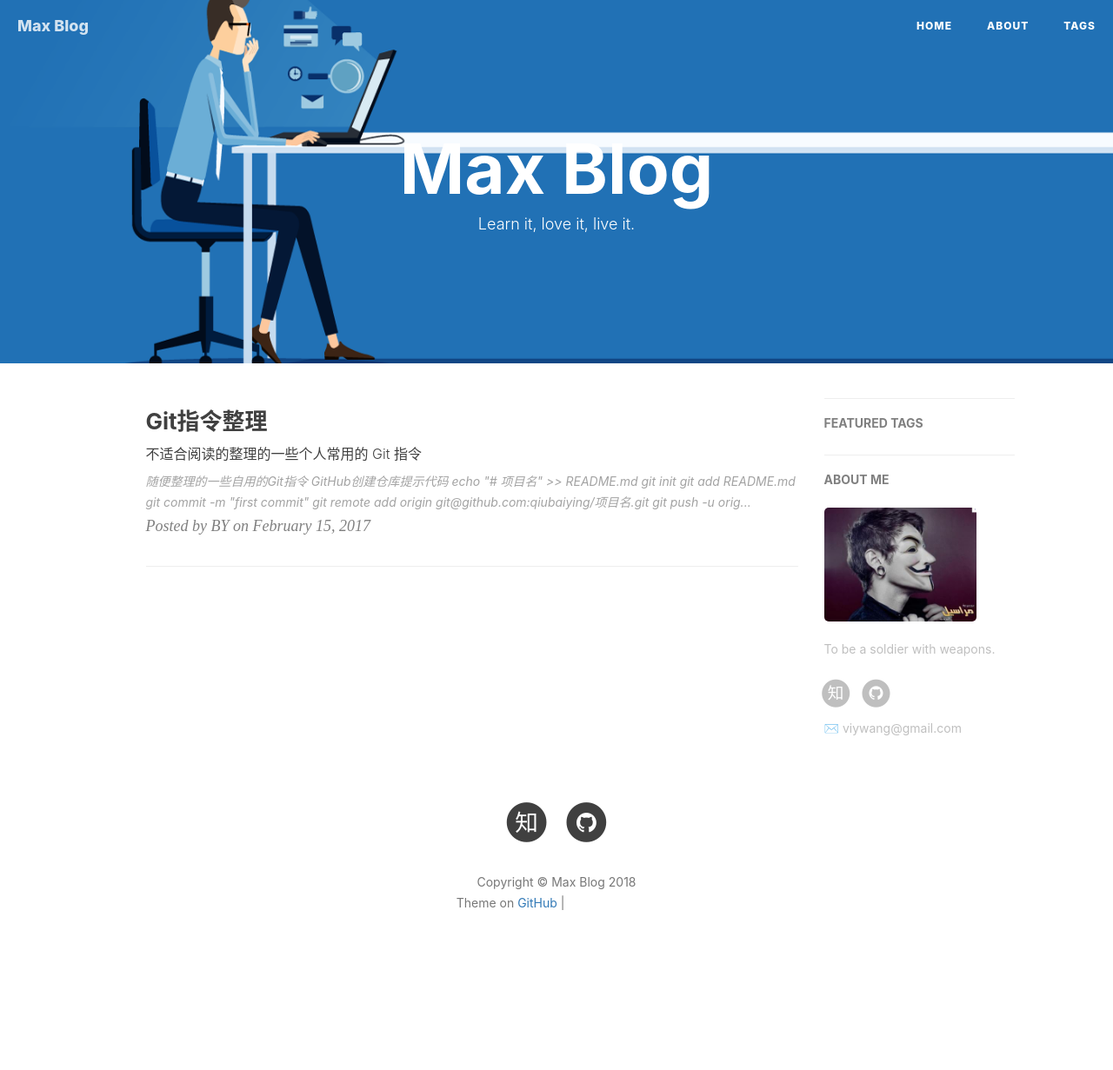
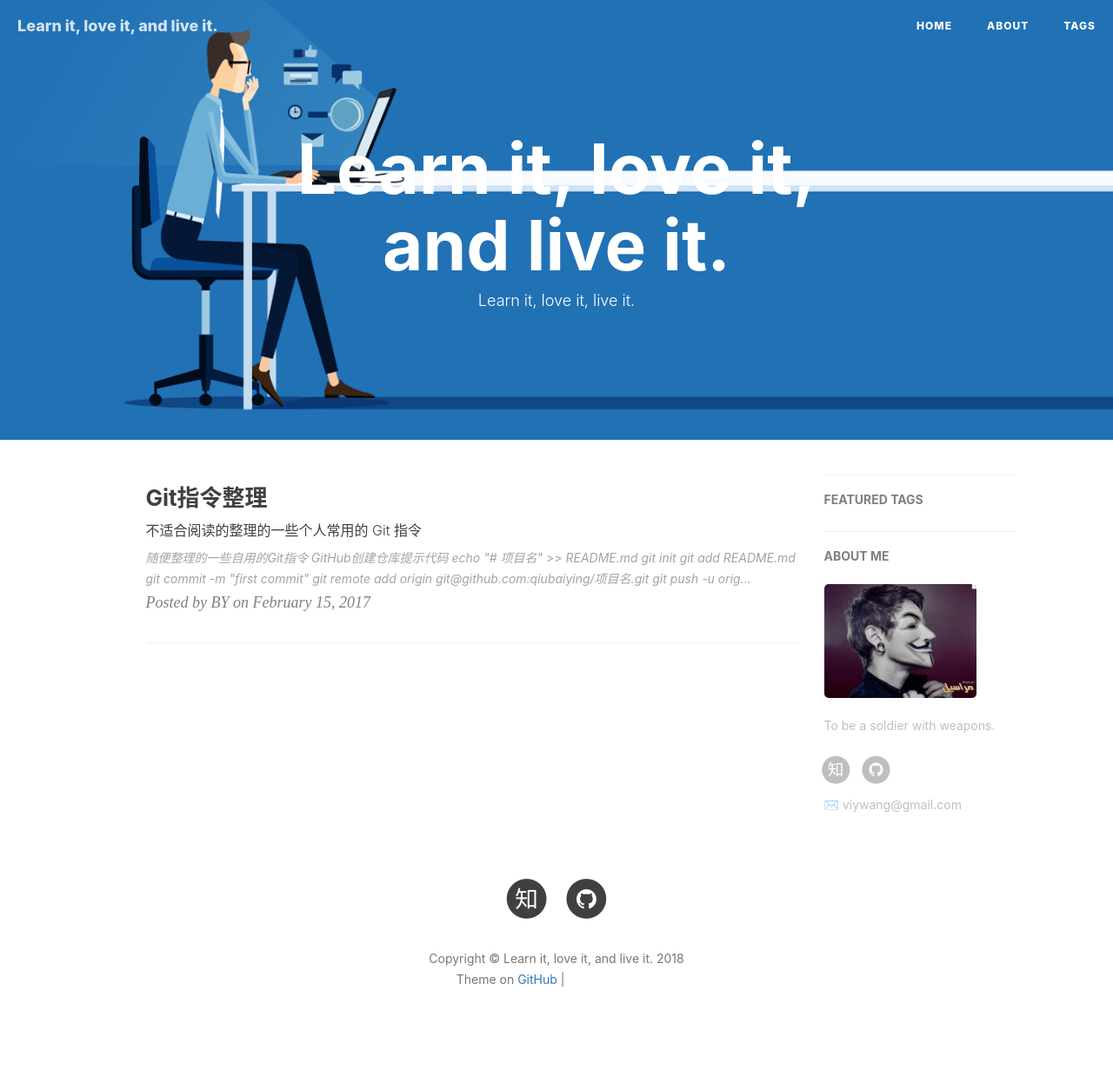
Before and after one commit to VVViy/VVViy.github.io, a Jekyll site: the page built from index.html, in a window 1280 px wide. Shown: the whole page at 87% size. Built offline with Jekyll 4.4.1, drawn with Linux system fonts in a browser that asks for light colours; nearby versions of some CDN libraries; the list of posts is cut into pages by our own code; comment, search, counter and statistics services are not loaded; before the commit the page ends 1143 px from its top, so only the background shows below that; grey boxes are pictures that could not be loaded.

Commit message:
Update _config.yml

```diff
--- a/_config.yml
+++ b/_config.yml
@@ -1,5 +1,5 @@
 # Site settings
-title: Max Blog
+title: Learn it, love it, and live it. # Max Blog
 SEOTitle: Max Blog
 header-img: img/post-header-work-man.png
 email: viywang@gmail.com
```
